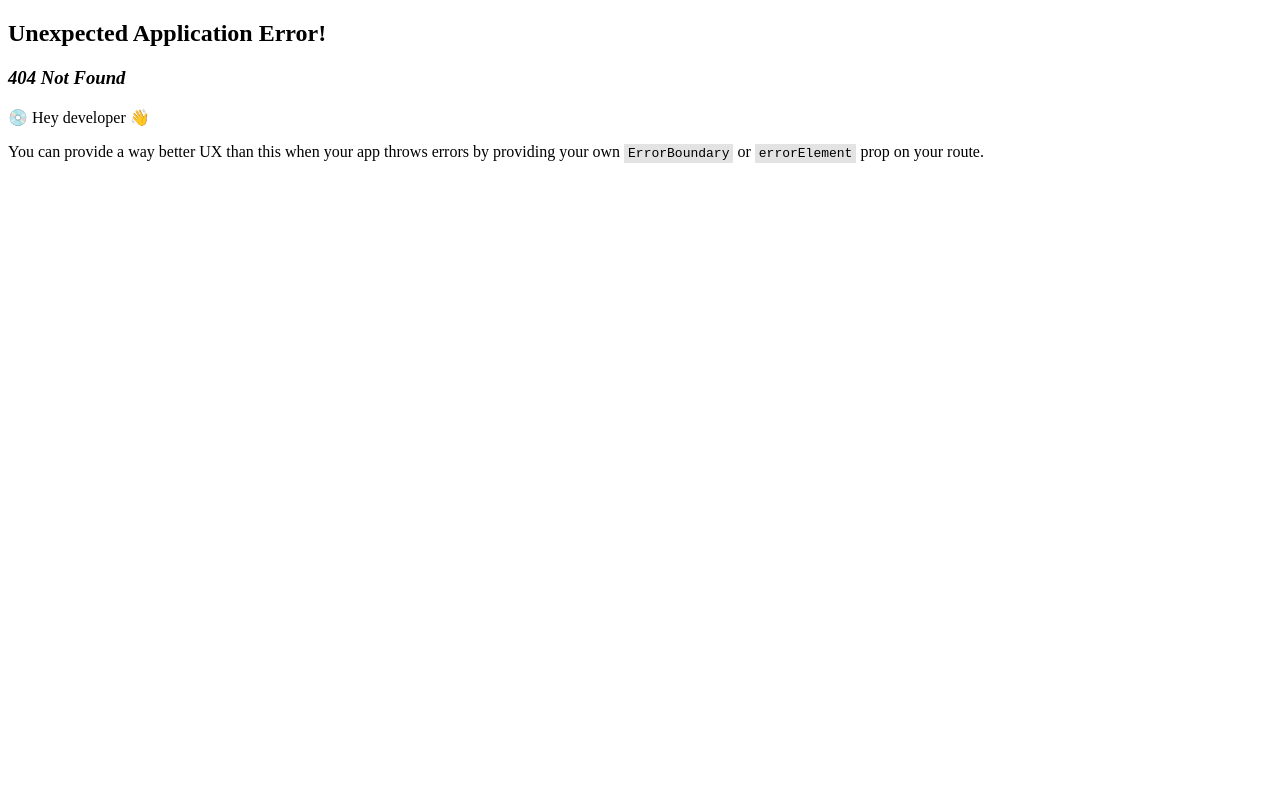
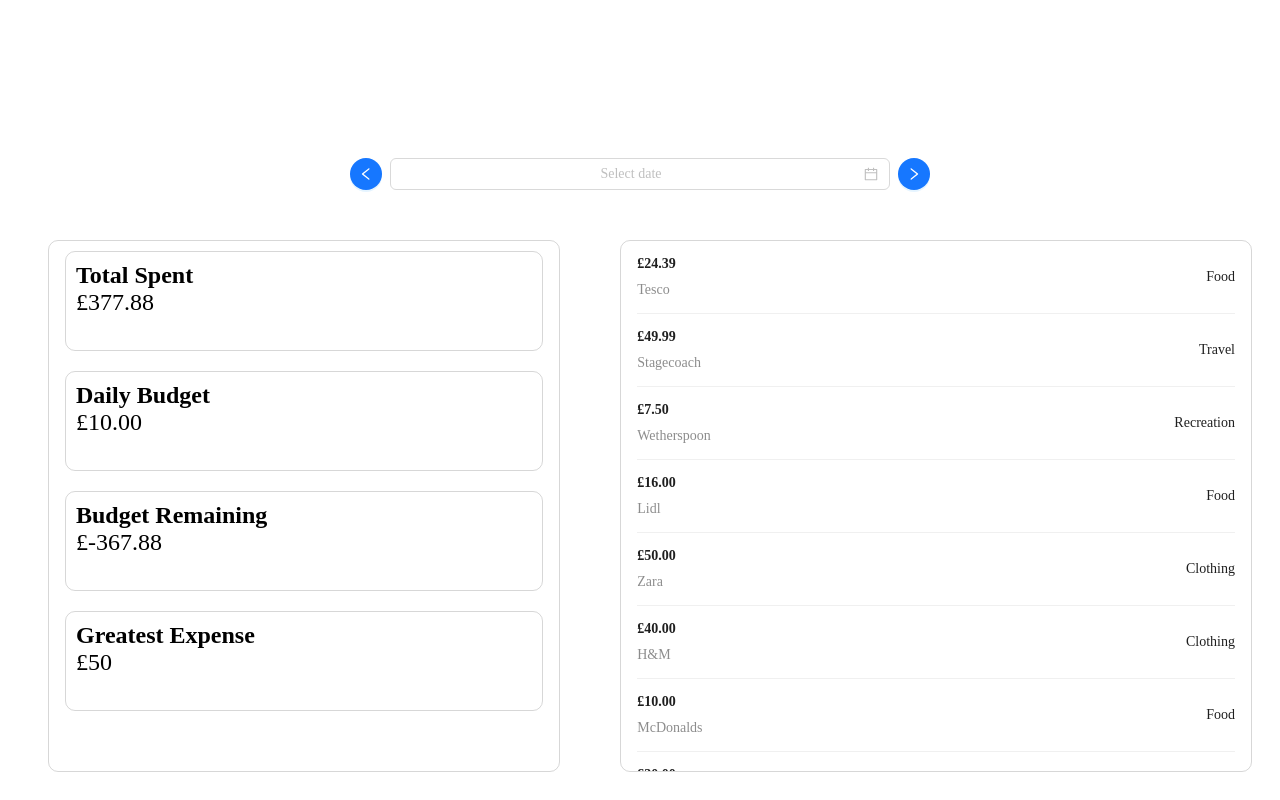
Before and after one commit to manojmanikandan7/PennyWise, a React (Vite) app: page /calendar in a window 1280 px wide. Before the commit this address had no page. Built offline with nearby package versions, Linux system fonts and the light colour scheme.

Commit message:
Connected Calendar page

```diff
--- a/package.json
+++ b/package.json
@@ -14,11 +14,13 @@
     "@chakra-ui/react": "^2.8.2",
     "@emotion/react": "^11.11.4",
     "@emotion/styled": "^11.11.0",
+    "antd": "^5.15.3",
     "axios": "^1.6.8",
     "framer-motion": "^11.0.20",
     "react": "^18.2.0",
     "react-dom": "^18.2.0",
     "react-icons": "^5.0.1",
+    "react-infinite-scroll-component": "^6.1.0",
     "react-router-dom": "^6.22.3",
     "web-vitals": "^3.5.2"
   },
--- a/src/App.jsx
+++ b/src/App.jsx
@@ -12,6 +12,7 @@
 import DevDash from "./pages/DevDash.jsx";
 import Login from "./pages/login.jsx";
 import SignUp from "./pages/signup.jsx";
+import Calendar from "./pages/Calendar.jsx";
 
 //import and add calendar page
 
@@ -24,6 +25,7 @@
       <Route path="login" element={<Login />} />
       <Route path="sign-up" element={<SignUp />} />
       <Route path="profile" element={<Profile />} />
+      <Route path="calendar" element={<Calendar />} />
     </Route>
   )
 );
--- /dev/null
+++ b/src/css/calendar.css
@@ -0,0 +1,63 @@
+
+
+.App {
+    text-align: center;
+  }
+
+  .App-logo {
+    height: 40vmin;
+    pointer-events: none;
+  }
+
+  @media (prefers-reduced-motion: no-preference) {
+    .App-logo {
+      animation: App-logo-spin infinite 20s linear;
+    }
+  }
+
+  .App-header {
+    background-color: #282c34;
+    min-height: 100vh;
+    display: flex;
+    flex-direction: column;
+    align-items: center;
+    justify-content: center;
+    font-size: calc(10px + 2vmin);
+    color: white;
+  }
+
+  .App-link {
+    color: #61dafb;
+  }
+
+  @keyframes App-logo-spin {
+    from {
+      transform: rotate(0deg);
+    }
+    to {
+      transform: rotate(360deg);
+    }
+  }
+
+  .centeredDatePicker .ant-picker-input > input {
+    text-align: center;
+  }
+
+  .stat {
+    border: 1px solid rgba(140, 140, 140, 0.35);
+    border-radius: 10px;
+    padding: 10px;
+    margin: 10px 0;
+    max-height: 17%;
+    font-family: 'futura';
+  }
+
+  .stat h2 {
+    margin-top: 0;
+    margin-bottom: 0;
+  }
+
+  .stat p {
+    margin-top: 0;
+    font-size: 150%;
+  }
--- /dev/null
+++ b/src/pages/Calendar.jsx
@@ -0,0 +1,157 @@
+import React, {useState} from 'react';
+import {LeftOutlined, RightOutlined} from '@ant-design/icons';
+import '../css/calendar.css';
+import {Button, Flex, DatePicker, Space, Skeleton, List, Avatar } from 'antd';
+import InfiniteScroll from 'react-infinite-scroll-component';
+
+
+export default function Calendar() {
+  // Define state variable for date
+  const [date, setDate] = useState(null);
+
+  // Handle date change event
+  const onChange = (date, dateString) => {
+    console.log(date, dateString);
+    setDate(date);
+  };
+
+  // Change date based on the arrow press
+  const changeDate = (changeType) => {
+    console.log(date);
+    if (date) {
+      let changedDate;
+      if (changeType === 'increase') {
+        changedDate = date.add(1, 'days');
+      } else if (changeType === 'decrease') {
+        changedDate = date.subtract(1, 'days');
+      }
+      setDate(changedDate);
+    }
+  };
+
+  // Define placeholder data for odd days
+  const dataOdd = [
+    { amount: '£24.39', company: 'Tesco', category: 'Food' },
+    { amount: '£49.99', company: 'Stagecoach', category: 'Travel' },
+    { amount: '£7.50', company: 'Wetherspoon', category: 'Recreation' },
+    { amount: '£16.00', company: 'Lidl', category: 'Food' },
+    { amount: '£50.00', company: 'Zara', category: 'Clothing' },
+    { amount: '£40.00', company: 'H&M', category: 'Clothing' },
+    { amount: '£10.00', company: 'McDonalds', category: 'Food' },
+    { amount: '£30.00', company: 'Amazon', category: 'Shopping' },
+    { amount: '£15.00', company: 'Netflix', category: 'Entertainment' },
+    { amount: '£20.00', company: 'Spotify', category: 'Music' },
+    { amount: '£45.00', company: 'ASOS', category: 'Clothing' },
+    { amount: '£20.00', company: 'Burger King', category: 'Food' },
+    { amount: '£15.00', company: 'KFC', category: 'Food' },
+    { amount: '£35.00', company: 'Uniqlo', category: 'Clothing' }
+  ];
+
+  // Define placeholder data for even days
+  const dataEven = [
+    { amount: '£30.00', company: 'Amazon', category: 'Shopping' },
+    { amount: '£15.00', company: 'Netflix', category: 'Entertainment' },
+    { amount: '£20.00', company: 'Spotify', category: 'Music' },
+    { amount: '£45.00', company: 'ASOS', category: 'Clothing' },
+    { amount: '£20.00', company: 'Burger King', category: 'Food' },
+    { amount: '£15.00', company: 'KFC', category: 'Food' },
+    { amount: '£35.00', company: 'Uniqlo', category: 'Clothing' }
+  ];
+
+  // Define data based on the date
+  const data = date && date.date() % 2 === 0 ? dataEven : dataOdd;
+
+  return (
+    <>
+      {/* div for date picker  */}
+      <div style={{ display: 'flex', justifyContent: 'center', alignItems: 'center', paddingTop: '150px' }}>
+        <Flex gap="small" align="flex-start" vertical>
+          <Flex gap="small" wrap="wrap">
+            {/* <Button type="primary" shape="circle" icon={<DownloadOutlined />} size="default" /> */}
+            <Button type="primary" shape="circle" icon={<LeftOutlined />} size="default" onClick={() => changeDate('decrease')} />
+            <Space direction="vertical" size={12}>
+              <DatePicker className="centeredDatePicker" onChange={onChange} inputReadOnly needConfirm style={{ width: '500px', fontFamily: 'Futura' }} format="Do MMMM YYYY" value={date} />
+            </Space>
+            <Button type="primary" shape="circle" icon={<RightOutlined />} onClick={() => changeDate('increase')} size="default" />
+            {/* <Button type="primary" shape="circle" icon={<DownloadOutlined />} size="default" /> */}
+          </Flex>
+        </Flex>
+      </div>
+
+      <div style={{ height: '50px' }}></div>
+
+      {/* div for scrollable list of transactions */}
+      <div style={{ display: 'flex', justifyContent: 'space-between', flexDirection: 'row', direction: 'row' }}>
+        <div
+          style={{
+            display: 'flex',
+            flexDirection: 'column',
+            justifyContent: 'flex-start',
+            height: 'calc(100vh - 270px)',
+            width: '40%',
+            padding: '0px 16px',
+            border: '1px solid rgba(140, 140, 140, 0.35)',
+            borderRadius: '10px',
+            marginRight: '40px',
+            marginLeft: '40px',
+            marginBottom: '20px'
+          }}
+        >
+          <div className='stat'>
+            <h2>Total Spent</h2>
+            <p>£{data.reduce((total, item) => total + parseFloat(item.amount.slice(1)), 0)}</p>
+          </div>
+          <div className='stat'>
+            <h2>Daily Budget</h2>
+            <p>£10.00</p>
+          </div>
+          <div className='stat'>
+            <h2>Budget Remaining</h2>
+            <p>£{10 - data.reduce((total, item) => total + parseFloat(item.amount.slice(1)), 0)}</p>
+          </div>
+          <div className='stat'>
+            <h2>Greatest Expense</h2>
+            <p>£{Math.max(...data.map(item => parseFloat(item.amount.slice(1))))}</p>
+          </div>
+        </div>
+        <div
+          id="scrollableDiv"
+          style={{
+            height: 400,
+            overflow: 'auto',
+            padding: '0 16px',
+            border: '1px solid rgba(140, 140, 140, 0.35)',
+            margin: '0 20px',
+            borderRadius: '10px',
+            scrollbarColor: 'rgba(155, 155, 155, 0.7) transparent',
+            height: 'calc(100vh - 270px)',
+            width: '50%'
+          }}
+        >
+          <InfiniteScroll
+            dataLength={data.length}
+            hasMore={false}
+            loader={<Skeleton avatar paragraph={{ rows: 1 }} active />}
+            // endMessage={}
+            scrollableTarget="scrollableDiv"
+          >
+            <List
+              dataSource={data}
+              renderItem={(item) => (
+                <List.Item key={item.company} style={{ fontFamily: 'Futura' }}>
+                  <List.Item.Meta
+                    title={item.amount}
+                    description={item.company}
+                    style={{ fontFamily: 'Futura' }}
+                  />
+                  <div style={{ fontFamily: 'Futura' }}>{item.category}</div>
+                </List.Item>
+              )}
+            />
+            <div style={{ borderTop: '1px solid #000', margin: '10px 0' }}></div>
+          </InfiniteScroll>
+        </div>
+      </div>
+    </>
+  );
+};
```
Also changed, not shown: 1 other file (tests, documents, lock files or other folders).
